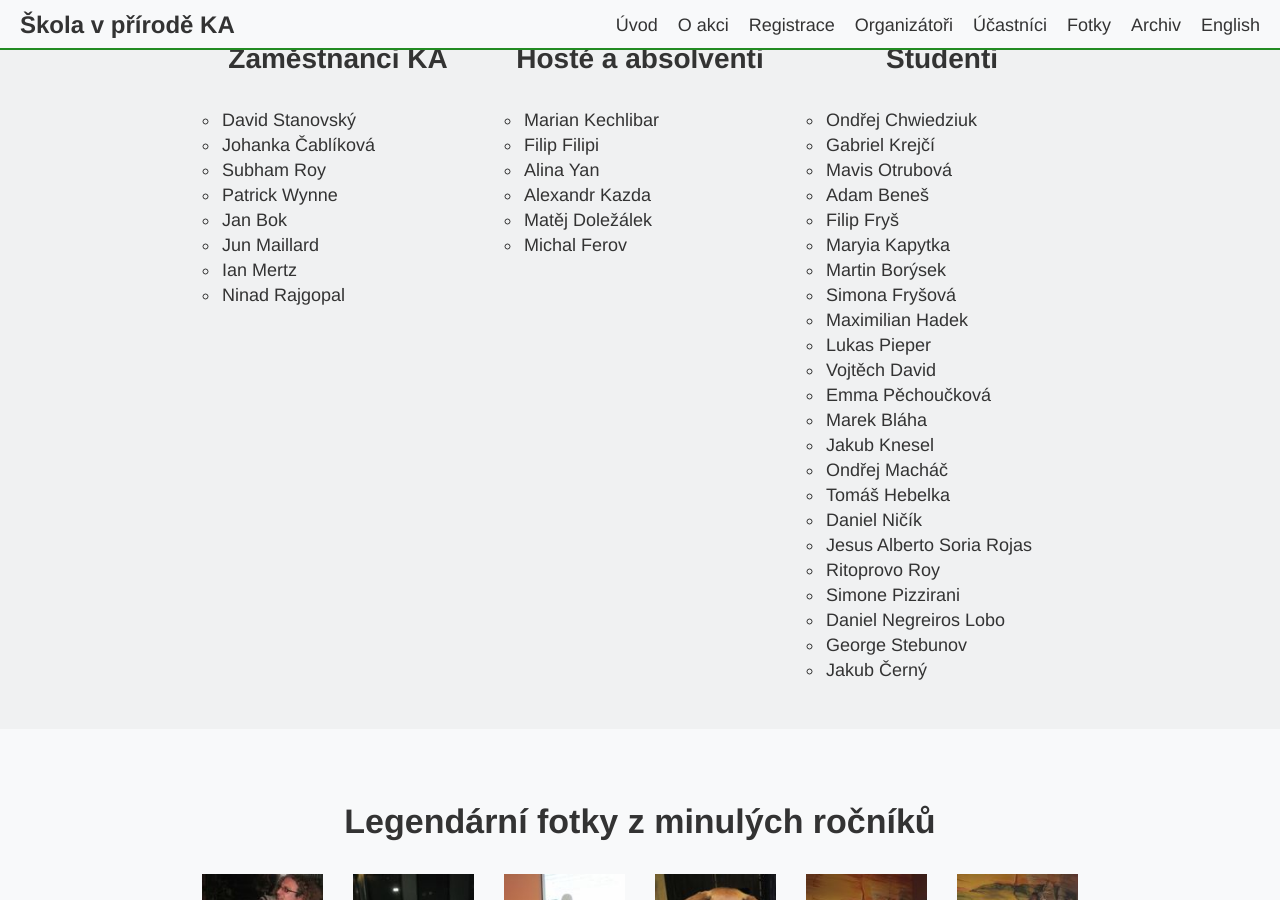
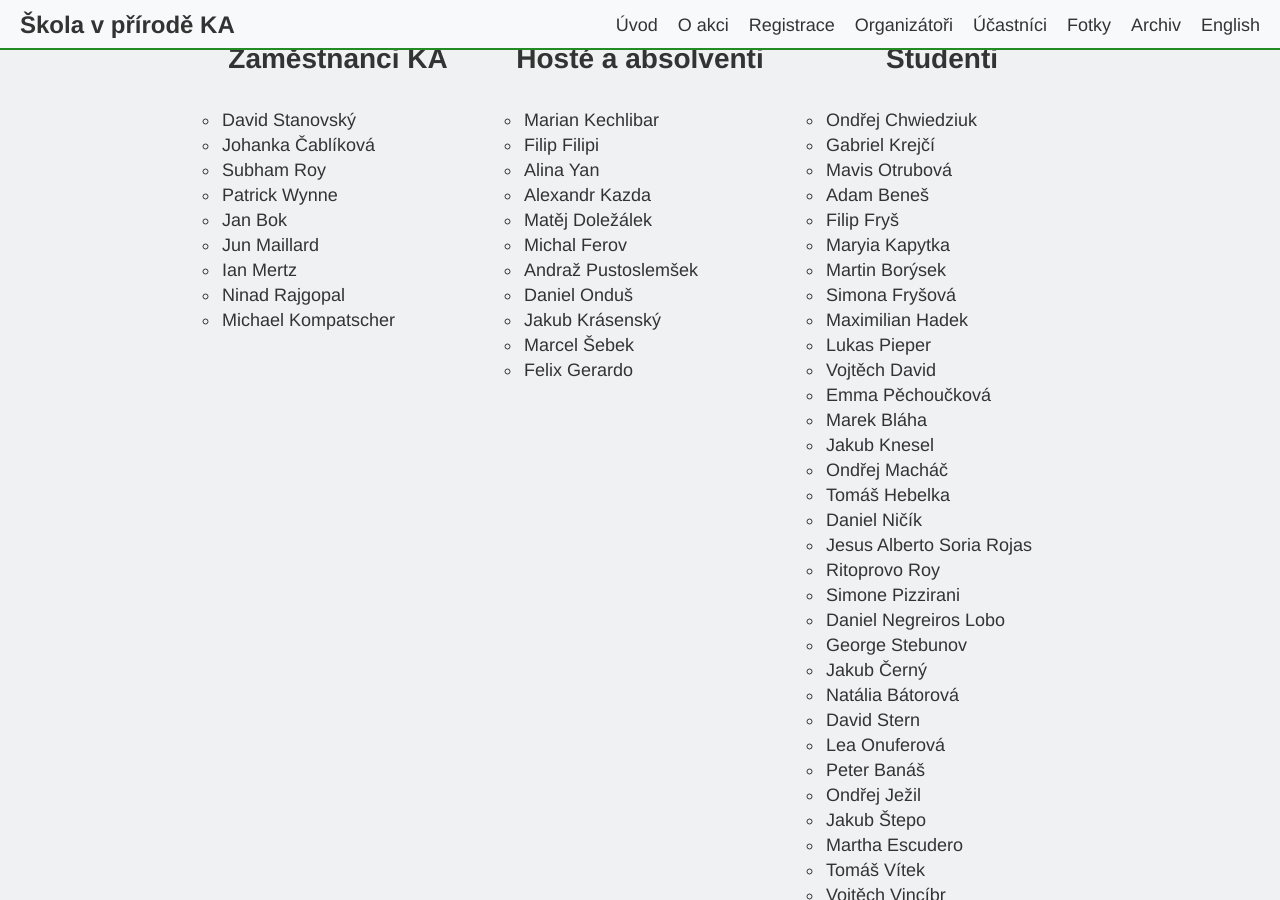
Before and after one commit to ondrachwiedziuk/skolavprirodenew, a Jekyll site: the page built from index.md, in a window 1280 px wide and 900 px high, scrolled down 3762 px. Built offline with Jekyll 4.4.1, drawn with Linux system fonts in a browser that asks for light colours.

Commit message:
New participants

```diff
--- a/_includes/participants.html
+++ b/_includes/participants.html
@@ -41,6 +41,9 @@
                     <li>
                       Ninad Rajgopal
                     </li>
+                    <li>
+                      Michael Kompatscher
+                    </li>
                   </ul>
             </div>
             <div class="cell">
@@ -69,6 +72,21 @@
                     </li>
                     <li>
                       Michal Ferov
+                    </li>
+                    <li>
+                      Andraž Pustoslemšek
+                    </li>
+                    <li>
+                      Daniel Onduš
+                    </li>
+                    <li>
+                      Jakub Krásenský
+                    </li>
+                    <li>
+                      Marcel Šebek
+                    </li>
+                    <li>
+                      Felix Gerardo
                     </li>
                   </ul>
             </div>
@@ -150,6 +168,33 @@
                     <li>
                       Jakub Černý
                     </li>
+                    <li>
+                      Natália Bátorová
+                    </li>
+                    <li>
+                      David Stern
+                    </li>
+                    <li>
+                      Lea Onuferová
+                    </li>
+                    <li>
+                      Peter Banáš
+                    </li>
+                    <li>
+                      Ondřej Ježil
+                    </li>
+                    <li>
+                      Jakub Štepo
+                    </li>
+                    <li>
+                      Martha Escudero
+                    </li>
+                    <li>
+                      Tomáš Vítek
+                    </li>
+                    <li>
+                      Vojtěch Vincíbr
+                    </li>
                   </ul>
             </div>
         </div>
```
